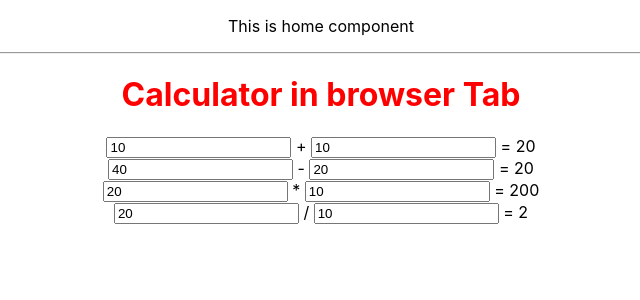
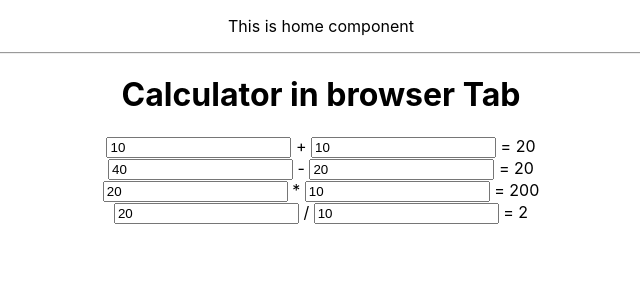
Before and after one commit to Nitin1604/Calculator, a React (Create React App) app: page / in a window 1280 px wide. Shown: the top 300 px of the page, without its empty margins (319-959 px from the left). Built offline with nearby package versions, Linux system fonts and the light colour scheme.

Commit message:
App.css code

```diff
--- a/src/component/Calculator.js
+++ b/src/component/Calculator.js
@@ -61,7 +61,7 @@ function handelInputBB(event) {
 return (
         <div>
             <hr/>
-            <h1 className="heading_h1">Calculator in browser Tab</h1>
+            <h1>Calculator in browser Tab</h1>
             {/* " + " operation for variable a and b */}
             <input type="text" name="a" placeholder="input the value of a" value={inputA} onChange={handleInputA}/>
             {" + "}
```
